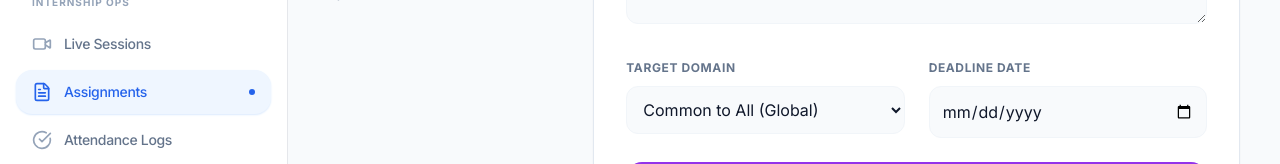
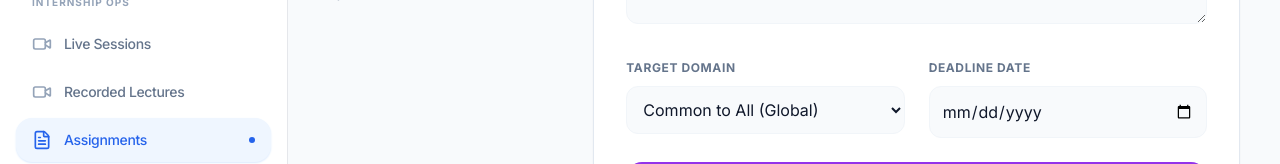
Before and after one commit to https-dhanesh/Cosmolix-LMS, a Next.js app: page /admin/assignments in a window 1280 px wide. Shown: the part 369-533 px from the top of the page. Built offline with nearby package versions, Linux system fonts and the light colour scheme; no server answers; the database is empty.

Commit message:
Added recording functionality

```diff
--- a/app/(dashboard)/admin/layout.tsx
+++ b/app/(dashboard)/admin/layout.tsx
@@ -80,6 +80,14 @@ export default function AdminLayout({ children }: { children: React.ReactNode })
             label="Live Sessions"
             active={pathname === "/admin/sessions"}
           />
+
+          <SidebarLink
+            href="/admin/lectures"
+            icon={<Video size={20} />}
+            label="Recorded Lectures"
+            active={pathname === "/admin/lectures"}
+          />
+
           <SidebarLink
             href="/admin/assignments"
             icon={<FileText size={20} />}
```
